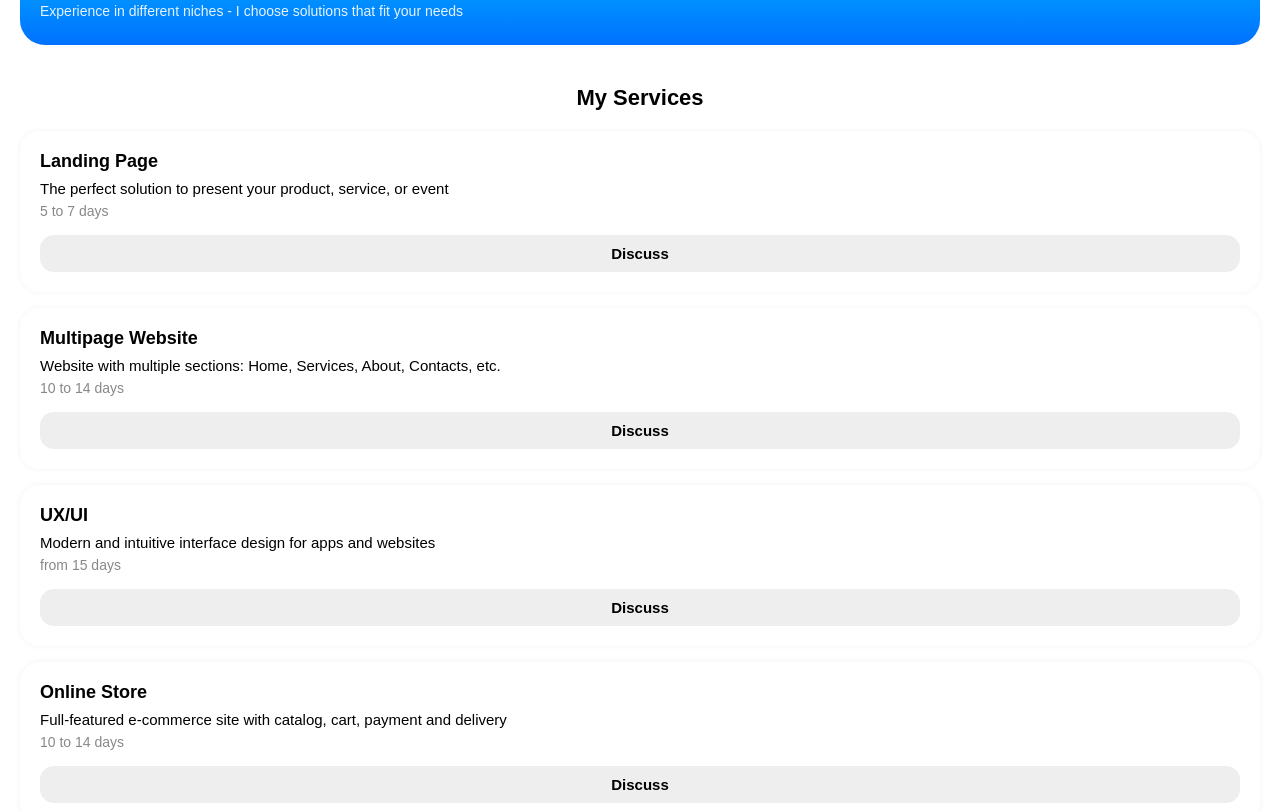
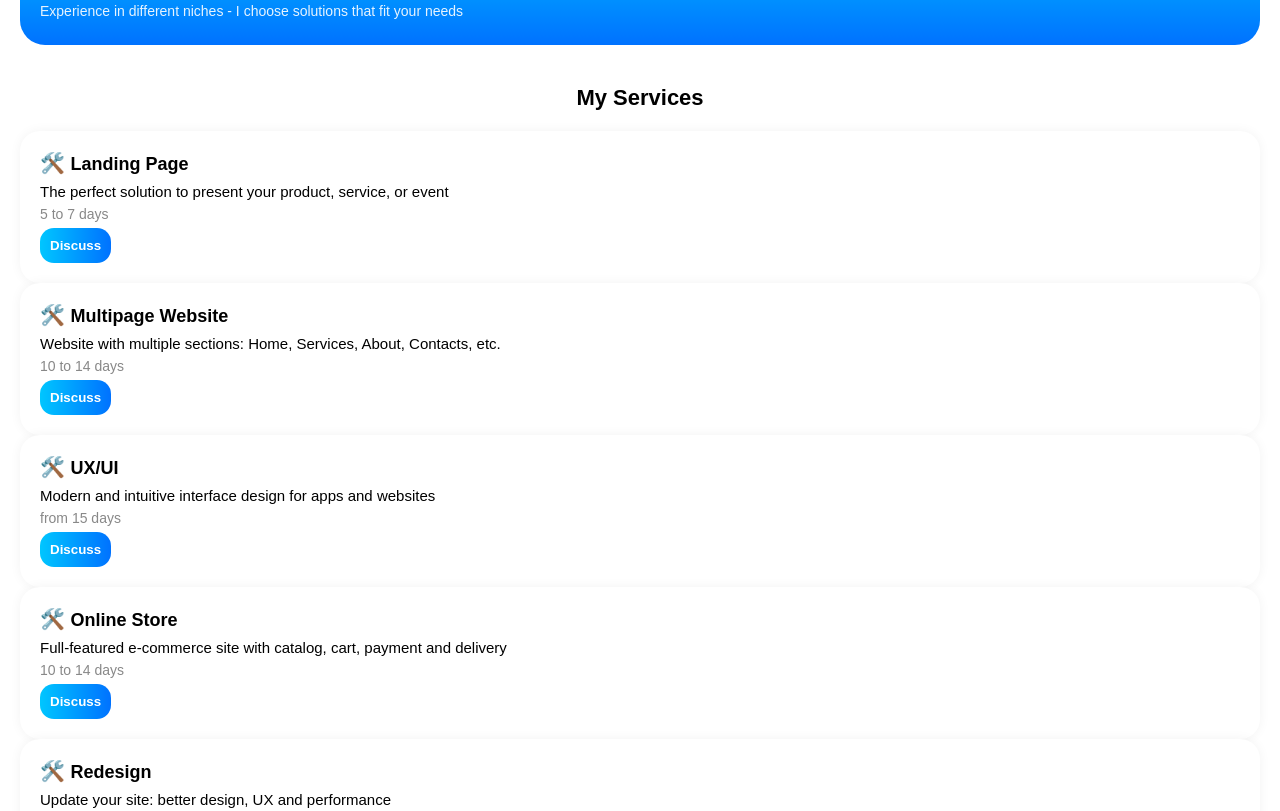
Before and after one commit to hitachiux/UI-UX.Portfolio, a plain HTML site: page index.html in a window 1280 px wide. Shown: the part 989-1800 px from the top of the page. Drawn offline with Linux system fonts and the light colour scheme.

Commit message:
Update style.css

```diff
--- a/style.css
+++ b/style.css
@@ -152,6 +152,12 @@ h1 {
   padding: 20px;
 }
 
+.services .cards-grid {
+  display: grid;
+  grid-template-columns: repeat(auto-fit, minmax(240px, 1fr));
+  gap: 20px;
+}
+
 .services h2 {
   font-size: 22px;
   margin-bottom: 20px;
@@ -159,16 +165,24 @@ h1 {
 }
 
 .card {
-  background: #fff;
+  background: white;
   border-radius: 20px;
   padding: 20px;
-  margin-bottom: 16px;
-  box-shadow: 0 0 6px rgba(0,0,0,0.05);
+  box-shadow: 0 0 12px rgba(0,0,0,0.05);
+  transition: transform 0.3s ease, box-shadow 0.3s ease;
+  display: flex;
+  flex-direction: column;
+  justify-content: space-between;
 }
 
 .card h3 {
   font-size: 18px;
   margin-bottom: 8px;
+}
+
+.card h3::before {
+  content: '🛠️ ';
+  font-size: 20px;
 }
 
 .card p {
@@ -181,15 +195,20 @@ h1 {
   font-size: 14px;
 }
 
+.card:hover {
+  transform: translateY(-6px);
+  box-shadow: 0 10px 24px rgba(0,0,0,0.08);
+}
+
 .card button {
-  margin-top: 10px;
-  width: 100%;
-  background: #eee;
+  margin-top: auto;
+  background: linear-gradient(90deg, #00C6FF, #0072FF);
+  color: white;
+  border: none;
   padding: 10px;
   border-radius: 14px;
   font-weight: bold;
-  border: none;
-  font-size: 15px;
+  cursor: pointer;
 }
 
 /* Кастомный блок */
```
